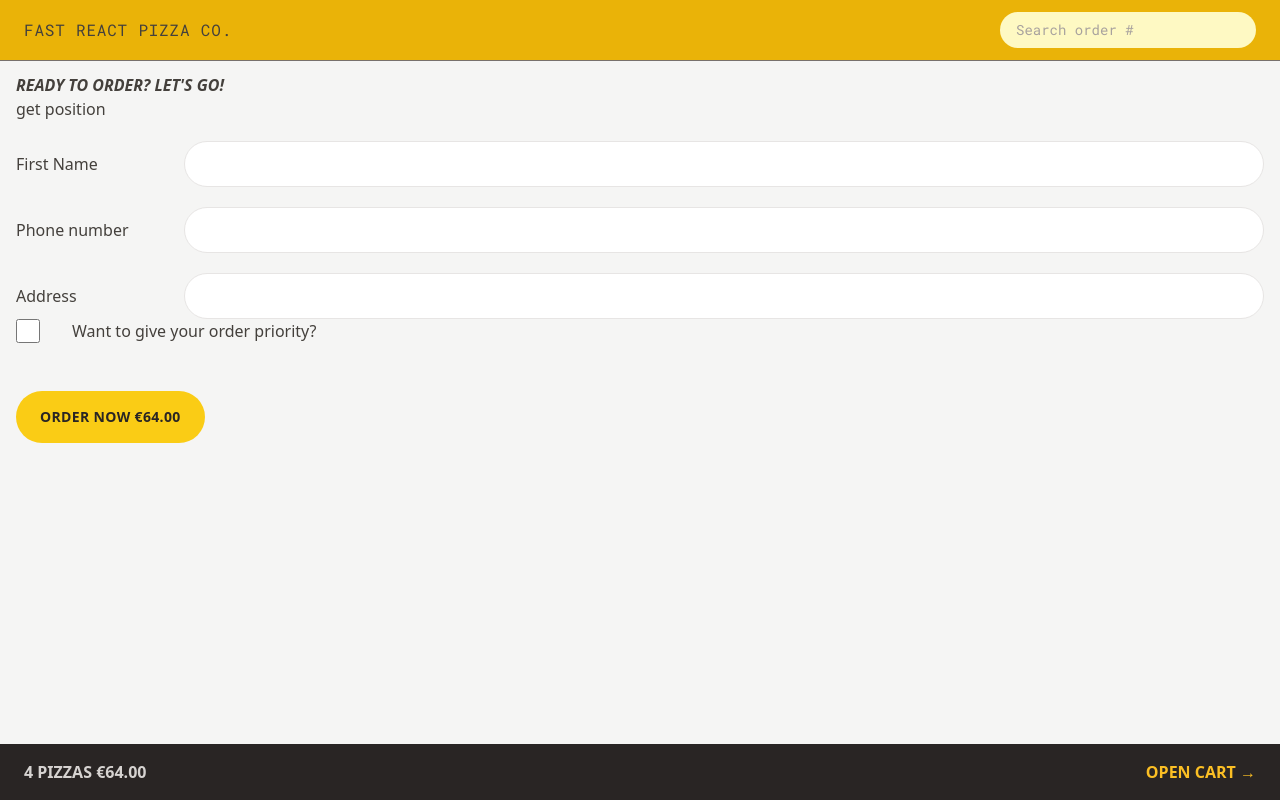
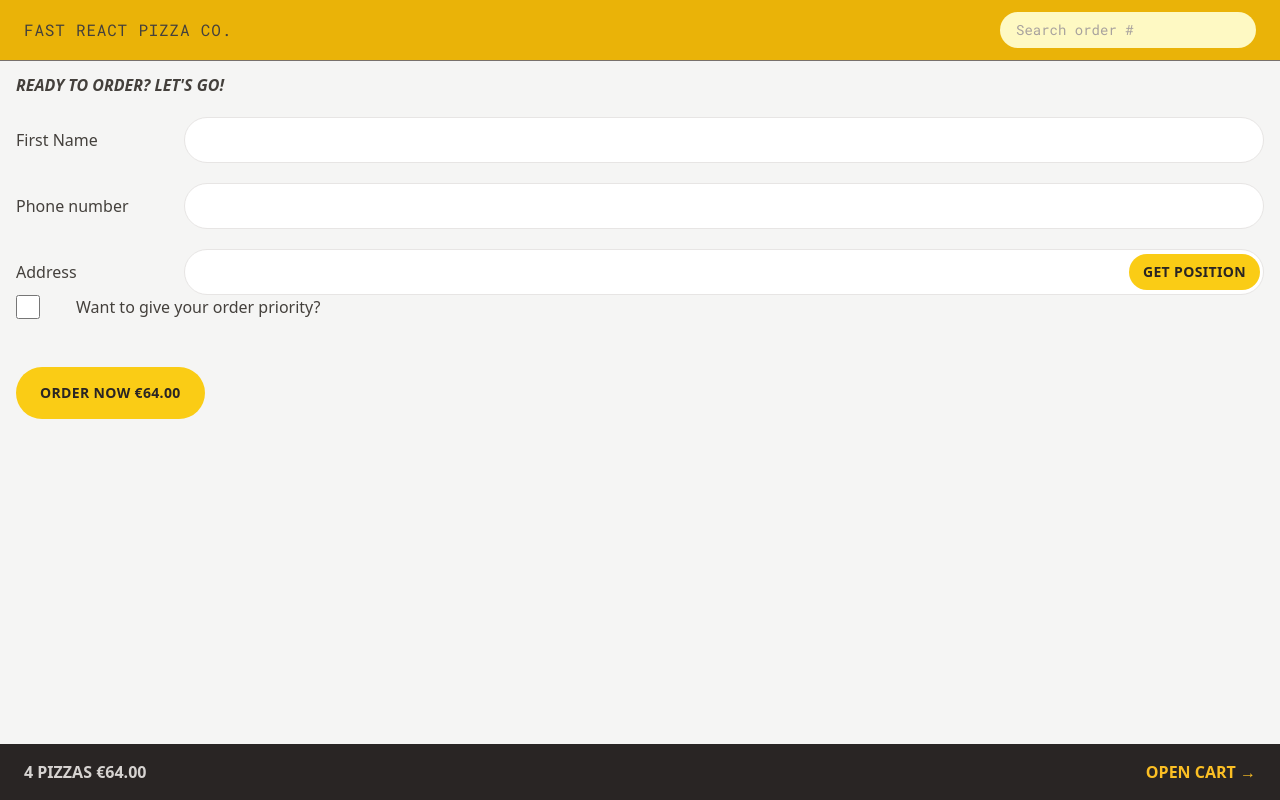
Before and after one commit to zacktam12/PizzaFlow, a React (Vite) app: page /order/new in a window 1280 px wide. Built offline with nearby package versions, Linux system fonts and the light colour scheme.

Commit message:
enhance address fetching functionality

```diff
--- a/src/features/order/CreateOrder.jsx
+++ b/src/features/order/CreateOrder.jsx
@@ -35,7 +35,7 @@ function CreateOrder() {
   return (
     <div className="mx-4 mt-3">
       <h2 className="font-bold uppercase italic">Ready to order? Let's go!</h2>
-      <button onClick={() => dispatch(fetchAddress())}>get position</button>
+
       <Form method="POST">
         <div className="mt-5 flex flex-col gap-2 sm:flex-row sm:items-center sm:justify-between">
           <label className="sm:basis-40">First Name</label>
@@ -60,7 +60,7 @@ function CreateOrder() {
           )}
         </div>
 
-        <div className="mt-5 flex flex-col gap-2 sm:flex-row sm:items-center">
+        <div className="relative mt-5 flex flex-col gap-2 sm:flex-row sm:items-center">
           <label className="sm:basis-40">Address</label>
           <div className="grow">
             <input
@@ -70,9 +70,20 @@ function CreateOrder() {
               required
             />
           </div>
+          <span className="absolute right-1 z-50">
+            <Button
+              type="small"
+              onClick={(e) => {
+                e.preventDefault();
+                dispatch(fetchAddress());
+              }}
+            >
+              Get position
+            </Button>
+          </span>
         </div>
 
-        <div className="mb-12 flex items-center gap-4">
+        <div className="mb-12 flex items-center gap-5">
           <input
             className="h-6 w-6 accent-yellow-500 focus:outline-none focus:ring focus:ring-yellow-500 focus:ring-offset-2"
             type="checkbox"
```
